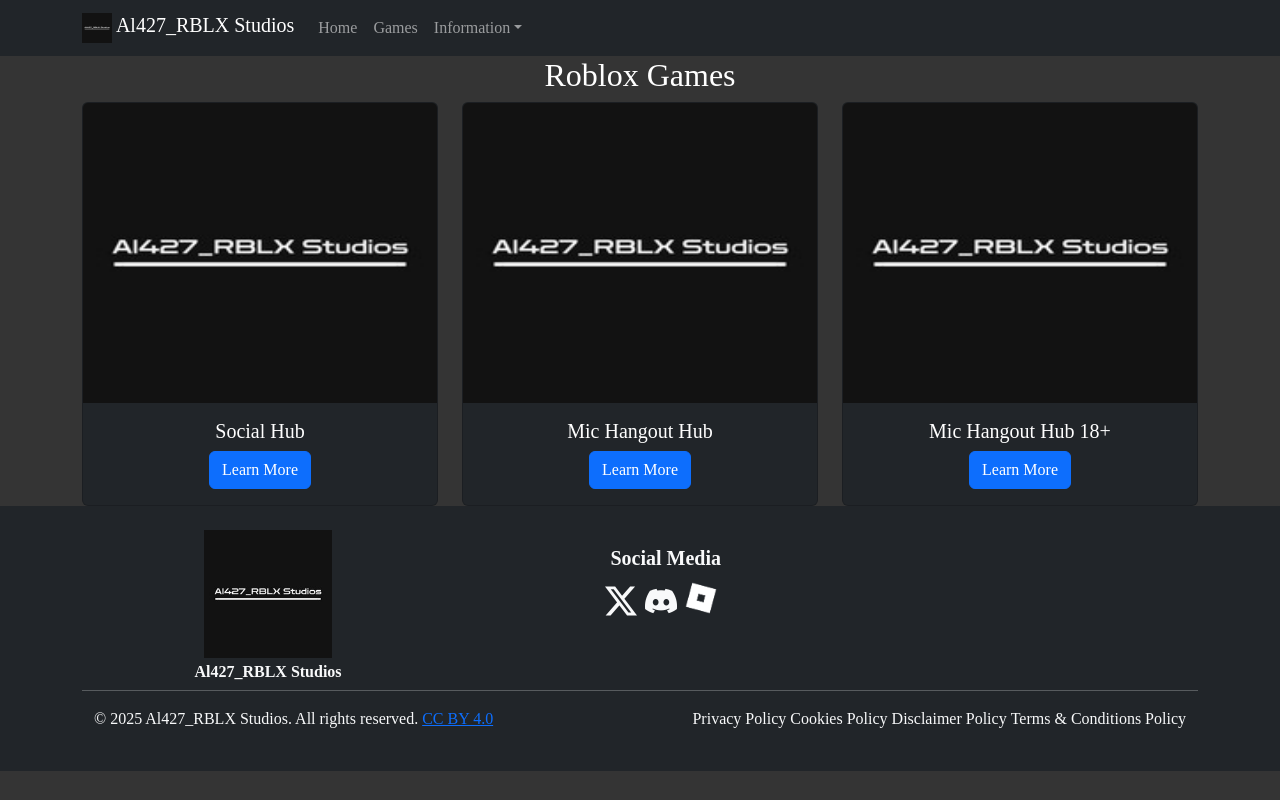
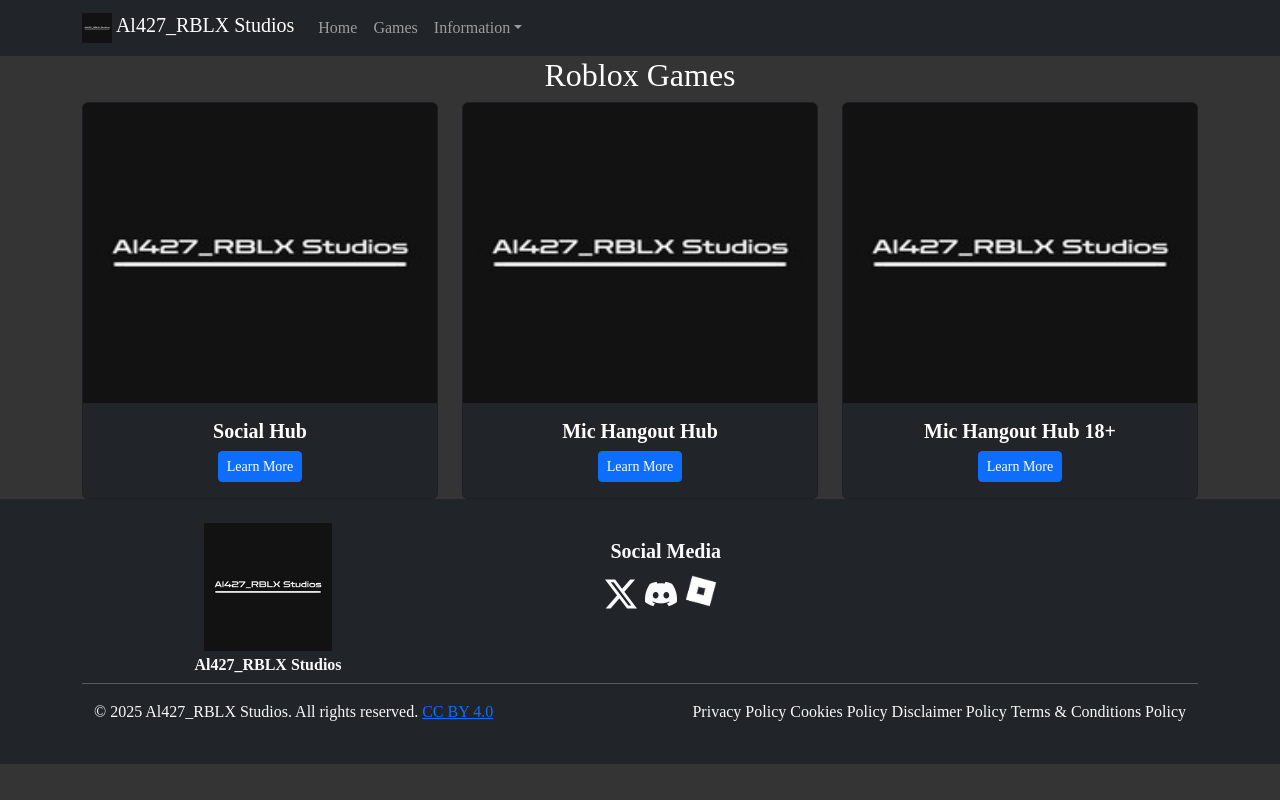
Before and after one commit to al427RBLX/ASWebsite, a website: page games.html in a window 1280 px wide. Drawn offline with nearby package versions, Linux system fonts and the light colour scheme.

Commit message:
Enhance card titles for better visibility and adjust button styles in games.html

```diff
--- a/games.html
+++ b/games.html
@@ -20,7 +20,7 @@
       text-align: center;
     }
 
-   .dropdown-menu {
+    .dropdown-menu {
       margin: 0;
       padding: 0;
       color: white;
@@ -83,19 +83,8 @@
         <div class="card text-bg-dark">
           <img src="img/ASLogo.png" class="card-img-top" width="300" height="300">
           <div class="card-body">
-            <h5 class="card-title">Social Hub</h5>
-            <a href="https://www.roblox.com/games/97921843260254/Social-Hub" class="btn btn-primary" target="_blank"
-              rel="noopener" rel="noreferrer">Learn More</a>
-          </div>
-        </div>
-      </div>
-
-      <div class="col-md-4">
-        <div class="card text-bg-dark">
-          <img src="img/ASLogo.png" class="card-img-top" width="300" height="300">
-          <div class="card-body">
-            <h5 class="card-title">Mic Hangout Hub</h5>
-            <a href="https://www.roblox.com/games/75302008541213/Mic-Hangout-Hub" class="btn btn-primary"
+            <h5 class="card-title fw-bold">Social Hub</h5>
+            <a href="https://www.roblox.com/games/97921843260254/Social-Hub" class="btn btn-primary btn-sm"
               target="_blank" rel="noopener" rel="noreferrer">Learn More</a>
           </div>
         </div>
@@ -105,8 +94,19 @@
         <div class="card text-bg-dark">
           <img src="img/ASLogo.png" class="card-img-top" width="300" height="300">
           <div class="card-body">
-            <h5 class="card-title">Mic Hangout Hub 18+</h5>
-            <a href="https://www.roblox.com/games/87556837592430/Mic-Hangout-Hub-18" class="btn btn-primary"
+            <h5 class="card-title fw-bold">Mic Hangout Hub</h5>
+            <a href="https://www.roblox.com/games/75302008541213/Mic-Hangout-Hub" class="btn btn-primary btn-sm"
+              target="_blank" rel="noopener" rel="noreferrer">Learn More</a>
+          </div>
+        </div>
+      </div>
+
+      <div class="col-md-4">
+        <div class="card text-bg-dark">
+          <img src="img/ASLogo.png" class="card-img-top" width="300" height="300">
+          <div class="card-body">
+            <h5 class="card-title fw-bold">Mic Hangout Hub 18+</h5>
+            <a href="https://www.roblox.com/games/87556837592430/Mic-Hangout-Hub-18" class="btn btn-primary btn-sm"
               target="_blank" rel="noopener" rel="noreferrer">Learn More</a>
           </div>
         </div>
@@ -146,7 +146,8 @@
             <a href="privacypolicy.html" class="text-decoration-none text-light me-1">Privacy Policy</a>
             <a href="cookiespolciy.html" class="text-decoration-none text-light me-1">Cookies Policy</a>
             <a href="disclaimerpolicy.html" class="text-decoration-none text-light me-1">Disclaimer Policy</a>
-            <a href="termsandconditionspolicy.html" class="text-decoration-none text-light">Terms & Conditions Policy</a>
+            <a href="termsandconditionspolicy.html" class="text-decoration-none text-light">Terms & Conditions
+              Policy</a>
           </div>
         </div>
       </div>
```
